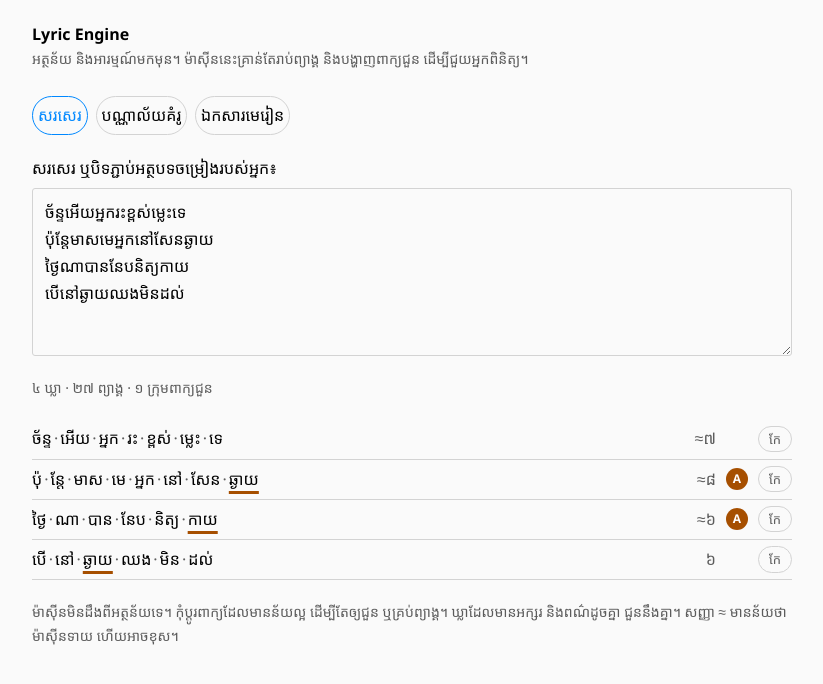
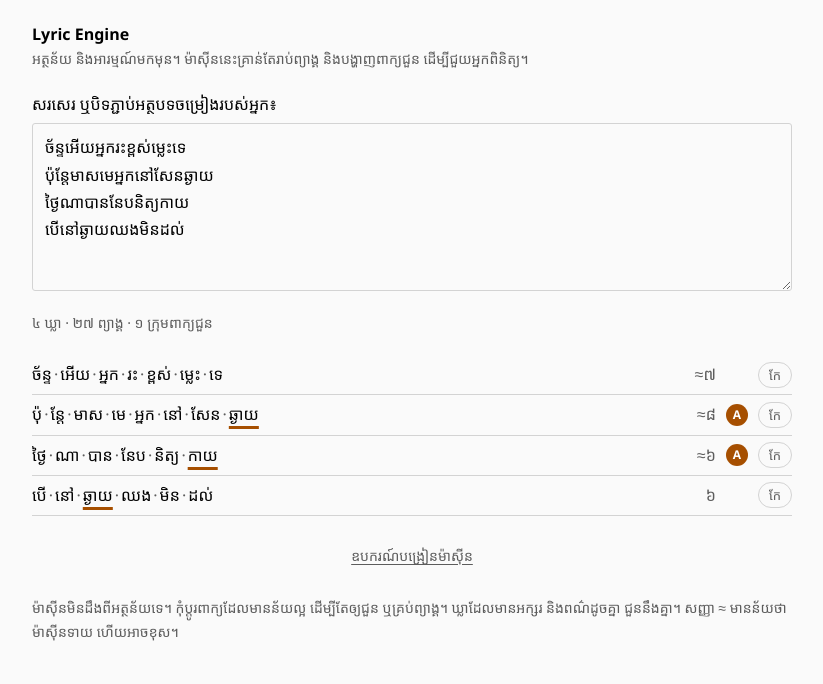
Before and after one commit to sovanndaradr-debug/dara, a plain HTML site: page lyric-engine/index.html in a window 1280 px wide. Shown: the whole page, without its empty margins (228-1051 px from the left). Drawn offline with Linux system fonts and the light colour scheme; a web font is replaced by a local one.

Commit message:
Lyric Engine: decide what users see
New writers see the write box, its results and «កែ» only. Library,
documents and the generator pack move behind a 'trainer tools' switch
(remembered per browser; a #library or #docs link turns it on). The
'what the engine learned' list is collapsed. PRODUCT.md records the
three visibility levels and where the four-part plan belongs.

Co-Authored-By: Claude Opus 5.5 <noreply@anthropic.com>
Claude-Session: https://claude.ai/code/session_01XbT37C4PH1F8dsAXe42rrT

```diff
--- a/lyric-engine/index.html
+++ b/lyric-engine/index.html
@@ -261,6 +261,11 @@ body { margin: 0; padding-left: max(16px, env(safe-area-inset-left, 0px)); paddi
 .form input[type=file] { font: inherit; font-size: 14px; color: var(--color); }
 .entry a { color: var(--color-primary); }
 .entry pre { margin: 6px 0 0; white-space: pre-wrap; font-family: var(--font-khmer); font-size: 16px; line-height: 1.7; color: var(--color); }
+.le-page:not(.trainer-on) .trainer, .le-page:not(.trainer-on) .nav { display: none; }
+.trainer-switch { margin: 40px 0 0; text-align: center; }
+.trainer-switch .le-link { background: none; border: 0; padding: 8px; font: inherit; font-size: 14px; color: var(--muted); cursor: pointer; text-decoration: underline; text-underline-offset: 3px; }
+.memory summary { cursor: pointer; list-style-position: outside; }
+.memory summary h2 { display: inline; }
 @media (prefers-reduced-motion: reduce) { * { transition: none !important; } }
 </style>
 
@@ -273,8 +278,8 @@ body { margin: 0; padding-left: max(16px, env(safe-area-inset-left, 0px)); paddi
 
   <nav class="nav" lang="km" aria-label="ផ្នែក">
     <a class="le-button" href="#write" id="nav-write">សរសេរ</a>
-    <a class="le-button" href="#library" id="nav-library">បណ្ណាល័យគំរូ</a>
-    <a class="le-button" href="#docs" id="nav-docs">ឯកសារមេរៀន</a>
+    <a class="le-button trainer" href="#library" id="nav-library">បណ្ណាល័យគំរូ</a>
+    <a class="le-button trainer" href="#docs" id="nav-docs">ឯកសារមេរៀន</a>
   </nav>
 
   <div id="view-write" style="display:contents">
@@ -290,11 +295,15 @@ body { margin: 0; padding-left: max(16px, env(safe-area-inset-left, 0px)); paddi
   <ol class="lines" id="lines" lang="km" aria-label="លទ្ធផល"></ol>
 
   <section class="memory" id="memory" lang="km" hidden>
-    <h2>អ្វីដែល Lyric Engine បានរៀនពីអ្នក</h2>
+    <details>
+    <summary><h2>អ្វីដែល Lyric Engine បានរៀនពីអ្នក</h2></summary>
     <p class="lead">រាល់ពេលអ្នកកែឃ្លាមួយ ម៉ាស៊ីនចងចាំ ហើយរំលឹកអ្នកនៅពេលឃ្លានោះលេចមកម្តងទៀត។</p>
     <p class="tally" id="tally"></p>
     <ul class="lessons" id="lessons"></ul>
+    </details>
   </section>
+
+  <p class="trainer-switch" lang="km"><button type="button" class="le-link" id="trainer-toggle" aria-pressed="false">ឧបករណ៍បង្រៀនម៉ាស៊ីន</button></p>
 
   </div>
 
@@ -1166,8 +1175,23 @@ body { margin: 0; padding-left: max(16px, env(safe-area-inset-left, 0px)); paddi
     btn.disabled = false;
   });
 
+  /* What a new writer sees: the write box and its results only. The library, documents and generator
+     pack teach the engine; they appear when the trainer tools are switched on (remembered per browser). */
+  var pageRoot = document.querySelector('.le-page'), tToggle = document.getElementById('trainer-toggle');
+  function setTrainer(on) {
+    pageRoot.classList.toggle('trainer-on', on);
+    tToggle.setAttribute('aria-pressed', on ? 'true' : 'false');
+    tToggle.textContent = on ? 'លាក់ឧបករណ៍បង្រៀនម៉ាស៊ីន' : 'ឧបករណ៍បង្រៀនម៉ាស៊ីន';
+    try { localStorage.setItem('trainer', on ? '1' : ''); } catch (e) {}
+    if (!on && location.hash && location.hash !== '#write') location.hash = '#write';
+  }
+  var trainerSaved = false; try { trainerSaved = localStorage.getItem('trainer') === '1'; } catch (e) {}
+  setTrainer(trainerSaved || location.hash === '#library' || location.hash === '#docs');
+  tToggle.addEventListener('click', function () { setTrainer(!pageRoot.classList.contains('trainer-on')); });
+
   function route() {
     var view = location.hash === '#library' ? 'library' : location.hash === '#docs' ? 'docs' : 'write';
+    if (view !== 'write' && !pageRoot.classList.contains('trainer-on')) setTrainer(true);
     ['write', 'library', 'docs'].forEach(function (v) {
       var el = document.getElementById('view-' + v), on = v === view;
       el.hidden = !on; el.style.display = on ? 'contents' : 'none';
```
Also changed, not shown: 1 other file.
